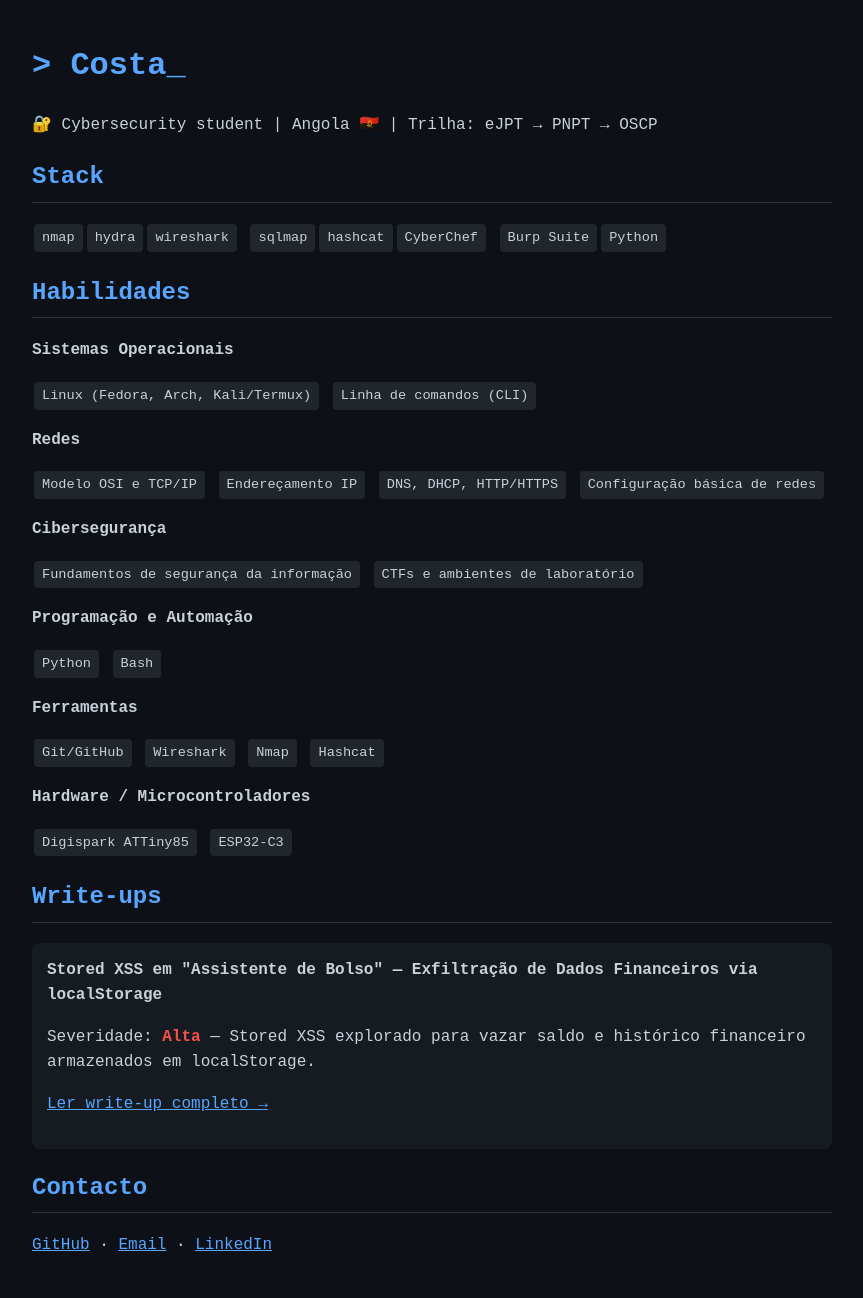
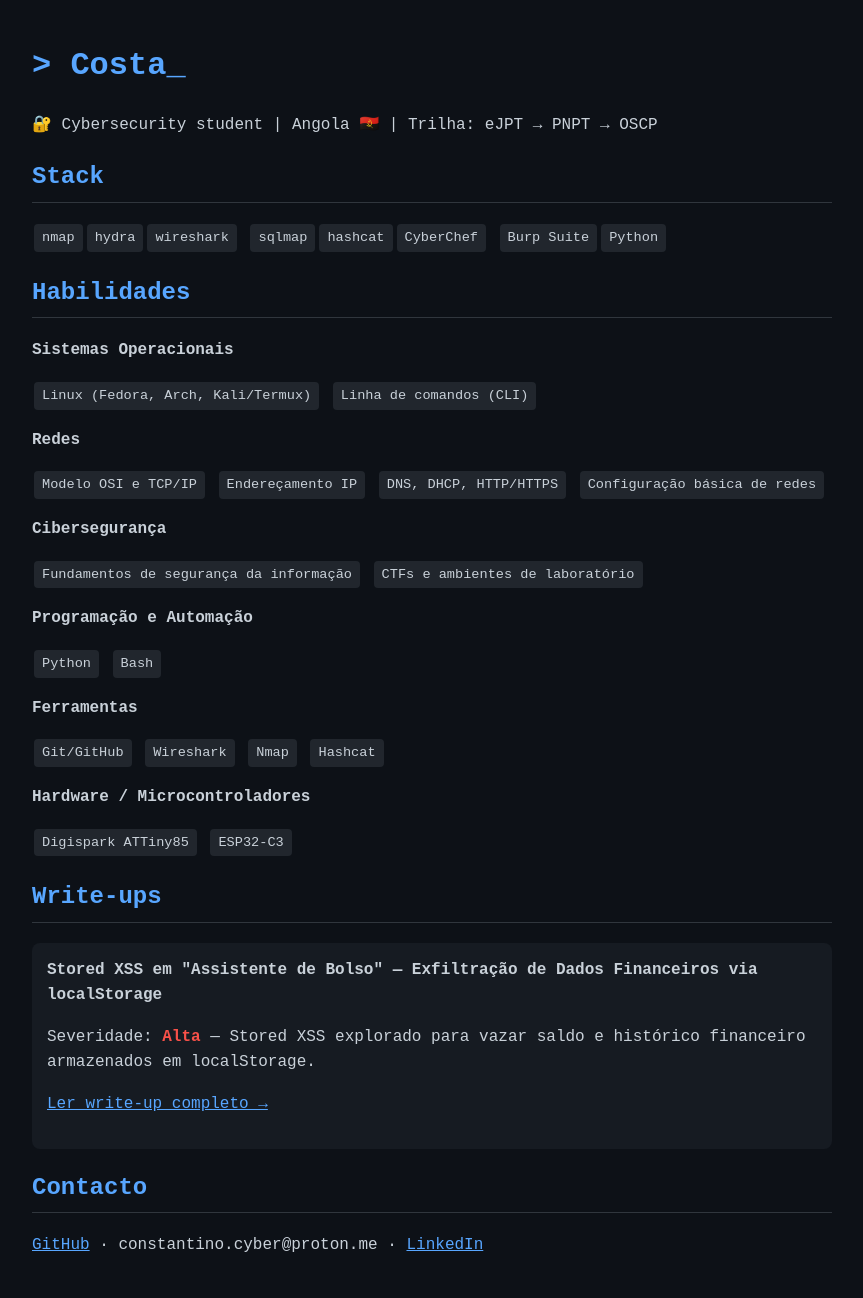
Before and after one commit to Constantino021/Constantino021.github.io, a Jekyll site: the page index.html, which Jekyll copies as it is, in a window 1280 px wide. Shown: the whole page, without its empty margins (208-1071 px from the left). Built offline with Jekyll 4.4.1, drawn with Linux system fonts in a browser that asks for light colours.

Commit message:
Update email link in index.html

```diff
--- a/index.html
+++ b/index.html
@@ -60,7 +60,7 @@
   <h2>Contacto</h2>
   <p>
     <a href="https://github.com/Constantino021">GitHub</a> ·
-    <a href="mailto:constantino.cyber@proton.me">Email</a> ·
+    constantino.cyber@proton.me ·
     <a href="#">LinkedIn</a> <!-- TODO: trocar # pelo link do LinkedIn quando criar a conta -->
   </p>
 </body>
```
